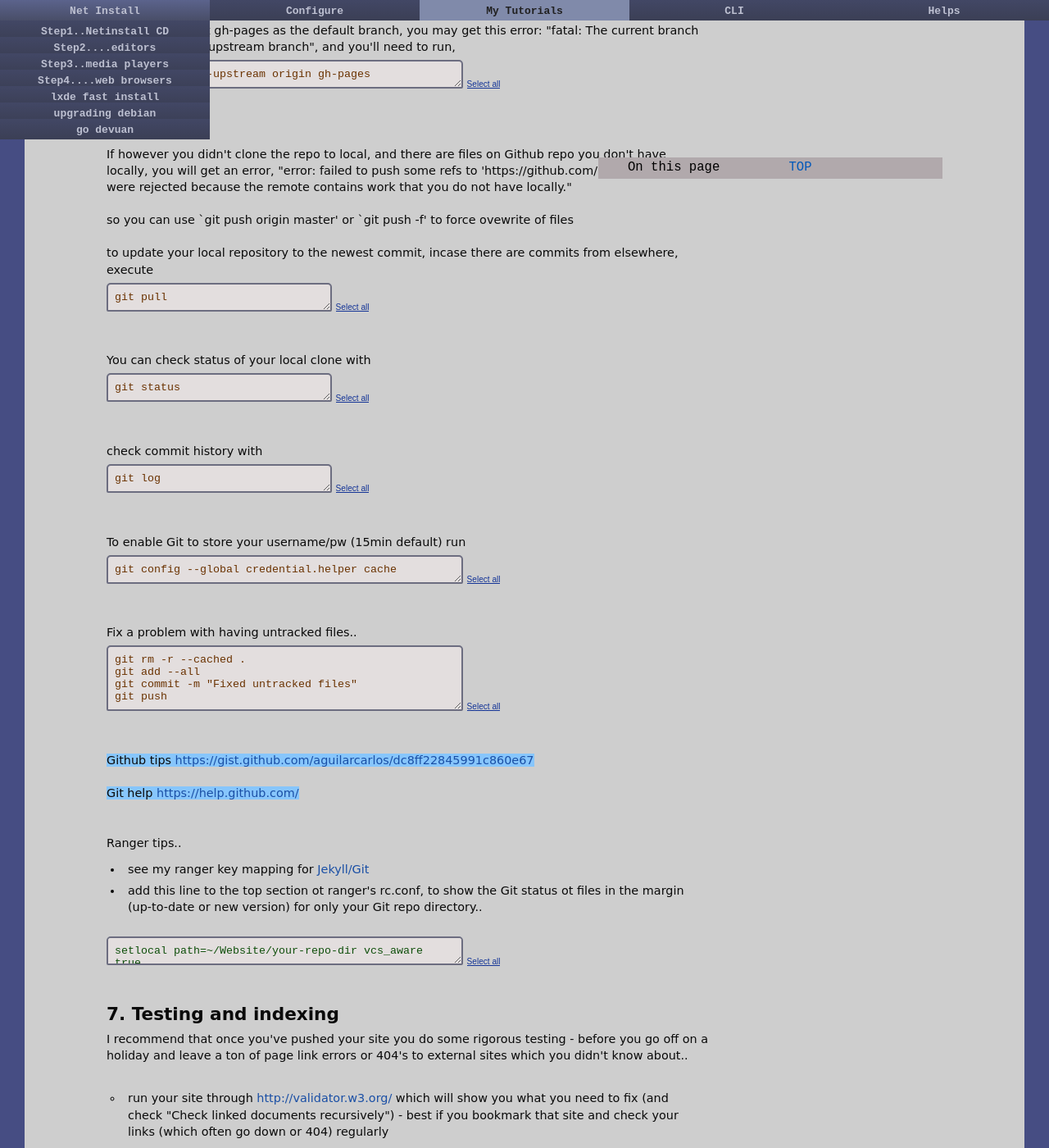
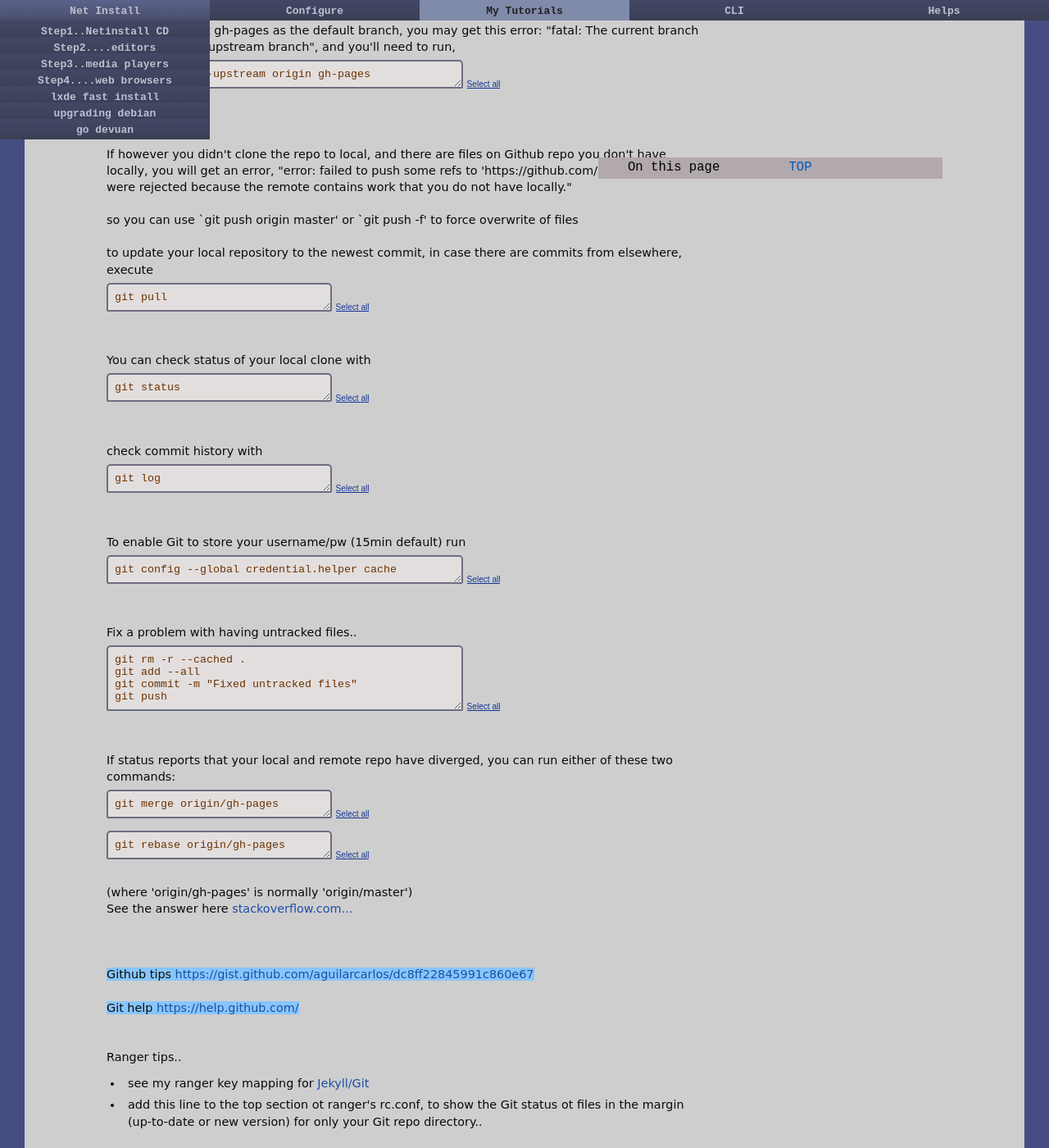
Before and after one commit to dquinton/debian-install, a Jekyll site: the page built from tutorial/22-github-pages.html, in a window 1280 px wide and 1400 px high, scrolled down 6228 px. Shown: the whole window at 82% size. Built offline with Jekyll 4.4.1, drawn with Linux system fonts in a browser that asks for light colours.

```diff
--- a/index.html
+++ b/index.html
@@ -6,6 +6,8 @@
 ---
 
 <div class="cont" id="intro">
+
+Apologies that updates have not been getting through for a long time - my github repo's diverged :(
 
 <h3>Wanting install a fast, low-memory consuming Linux system on your box?  just read on...</h3>
 <br><br>
--- a/tutorial/22-github-pages.html
+++ b/tutorial/22-github-pages.html
@@ -400,9 +400,9 @@
 <br><br>
 If however you didn't clone the repo to local, and there are files on Github repo you don't have locally, you will get an error, "error: failed to push some refs to 'https://github.com/...' hint: Updates were rejected because the remote contains work that you do not have locally."
 <br><br>
-so you can use `git push origin master' or `git push -f' to force ovewrite of files
+so you can use `git push origin master' or `git push -f' to force overwrite of files
 <br><br>
-to update your local repository to the newest commit, incase there are commits from elsewhere, execute
+to update your local repository to the newest commit, in case there are commits from elsewhere, execute
 <form>
 <textarea name="T" id="cmd" rows="1" cols="30">
 git pull</textarea>&nbsp;<input type="button" class="submitLink" value="Select all" onClick="javascript:this.form.T.focus();this.form.T.select();">
@@ -438,7 +438,22 @@
 git commit -m "Fixed untracked files"
 git push</textarea>&nbsp;<input type="button" class="submitLink" value="Select all" onClick="javascript:this.form.T.focus();this.form.T.select();">
 </form>
+<br><br>
 
+If status reports that your local and remote repo have diverged, you can run either of these two commands:
+
+<form>
+<textarea name="T" id="cmd" rows="1" cols="30">
+git merge origin/gh-pages</textarea>&nbsp;<input type="button" class="submitLink" value="Select all" onClick="javascript:this.form.T.focus();this.form.T.select();">
+</form>
+<form>
+<textarea name="T" id="cmd" rows="1" cols="30">
+git rebase origin/gh-pages</textarea>&nbsp;<input type="button" class="submitLink" value="Select all" onClick="javascript:this.form.T.focus();this.form.T.select();">
+</form>
+<br>
+(where 'origin/gh-pages' is normally 'origin/master')<br>
+See the answer here <a href="https://stackoverflow.com/questions/2452226/master-branch-and-origin-master-have-diverged-how-to-undiverge-branches">stackoverflow.com...</a>
+<br><br>
 
 <br><br>
 <span class="ht">Github tips <a href="https://gist.github.com/aguilarcarlos/dc8ff22845991c860e67">https://gist.github.com/aguilarcarlos/dc8ff22845991c860e67</a></span>
```
Also changed, not shown: netinstall/step1.html (+8 -3 lines).
